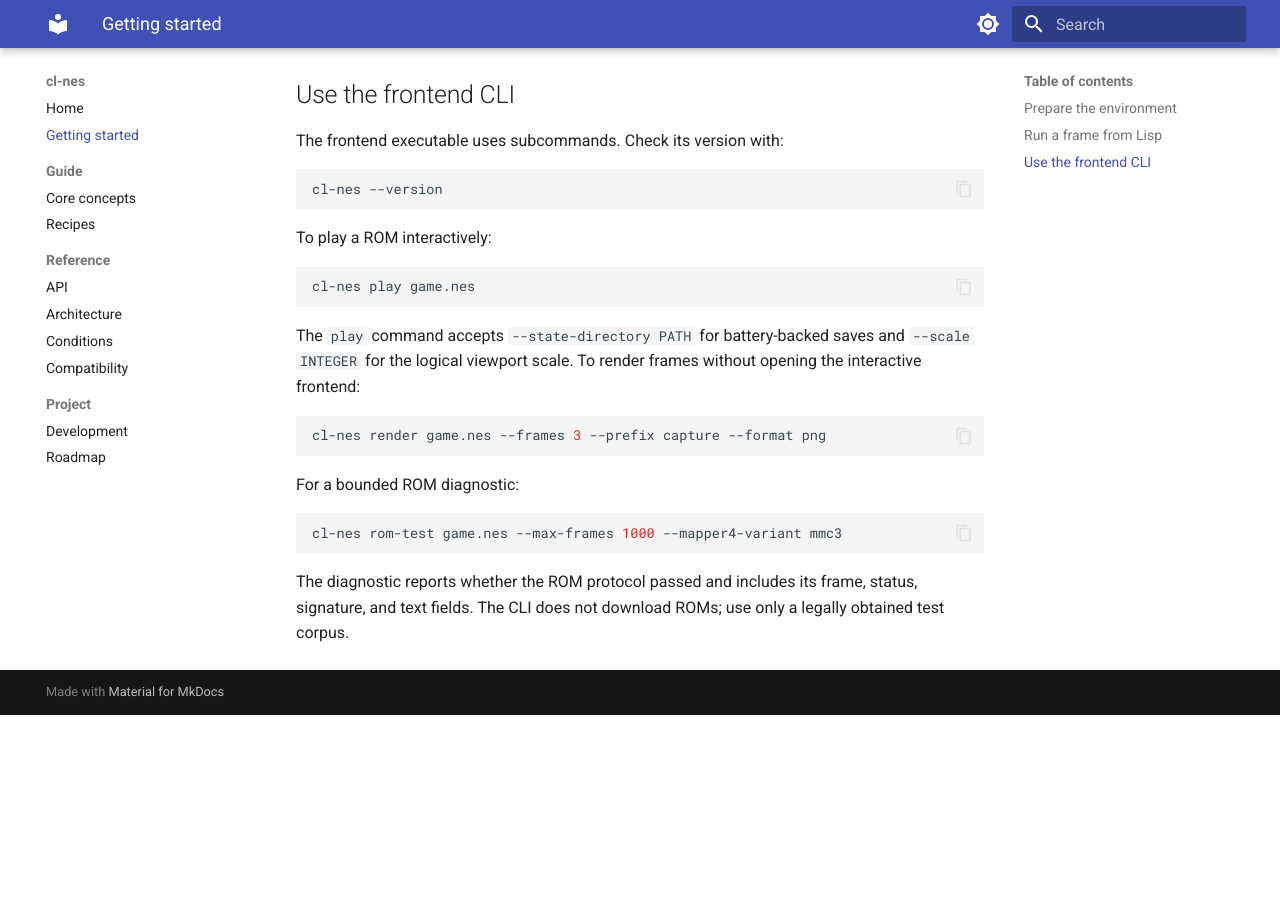
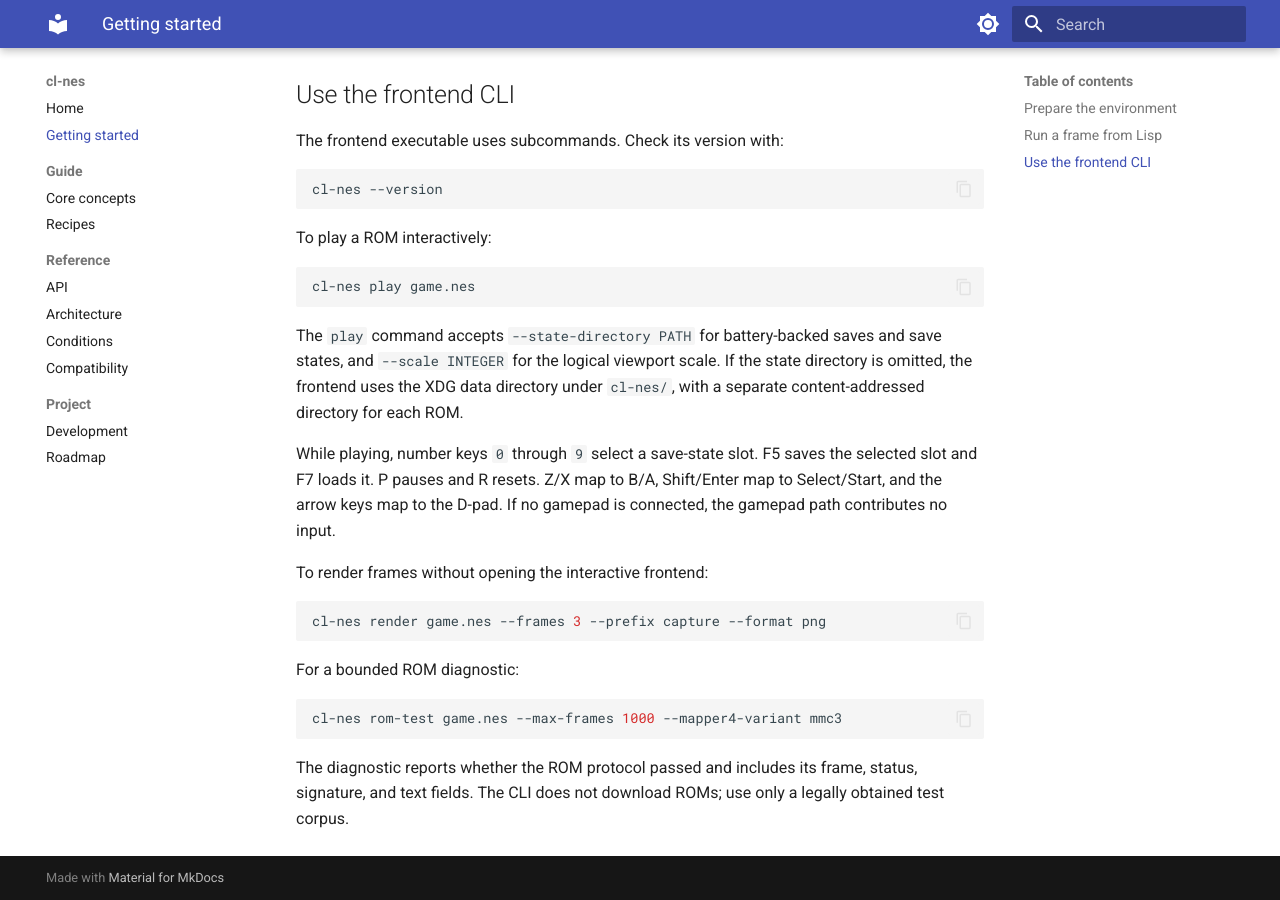
Before and after one commit to nerima-lisp/cl-nes, an MkDocs documentation site: the page built from docs/src/getting-started.md, in a window 1280 px wide and 900 px high, scrolled down 869 px. Built offline with MkDocs 1.6.1 and Material for MkDocs 9.7.7, drawn with Linux system fonts in a browser that asks for light colours; before the commit the page ends 1584 px from its top, so only the background shows below that.

Commit message:
feat(frontend): add save-state slots and gamepad coverage

```diff
--- a/docs/src/getting-started.md
+++ b/docs/src/getting-started.md
@@ -53,7 +53,16 @@ cl-nes play game.nes
 ~~~
 
 The `play` command accepts `--state-directory PATH` for battery-backed saves
-and `--scale INTEGER` for the logical viewport scale. To render frames without
+and save states, and `--scale INTEGER` for the logical viewport scale. If the
+state directory is omitted, the frontend uses the XDG data directory under
+`cl-nes/`, with a separate content-addressed directory for each ROM.
+
+While playing, number keys `0` through `9` select a save-state slot. F5 saves
+the selected slot and F7 loads it. P pauses and R resets. Z/X map to B/A,
+Shift/Enter map to Select/Start, and the arrow keys map to the D-pad. If no
+gamepad is connected, the gamepad path contributes no input.
+
+To render frames without
 opening the interactive frontend:
 
 ~~~sh
```
Also changed, not shown: README.md, 5 other files.
